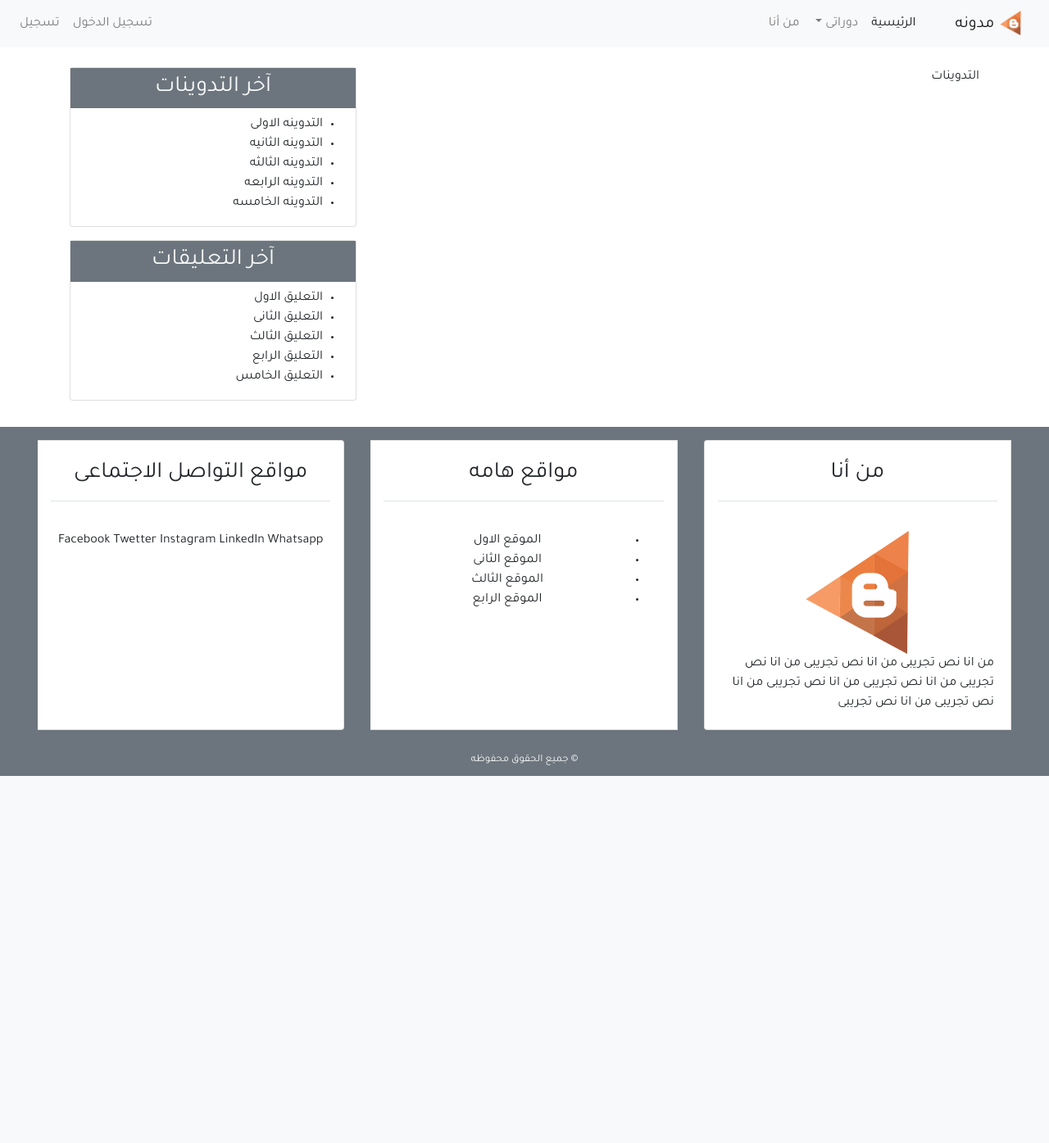
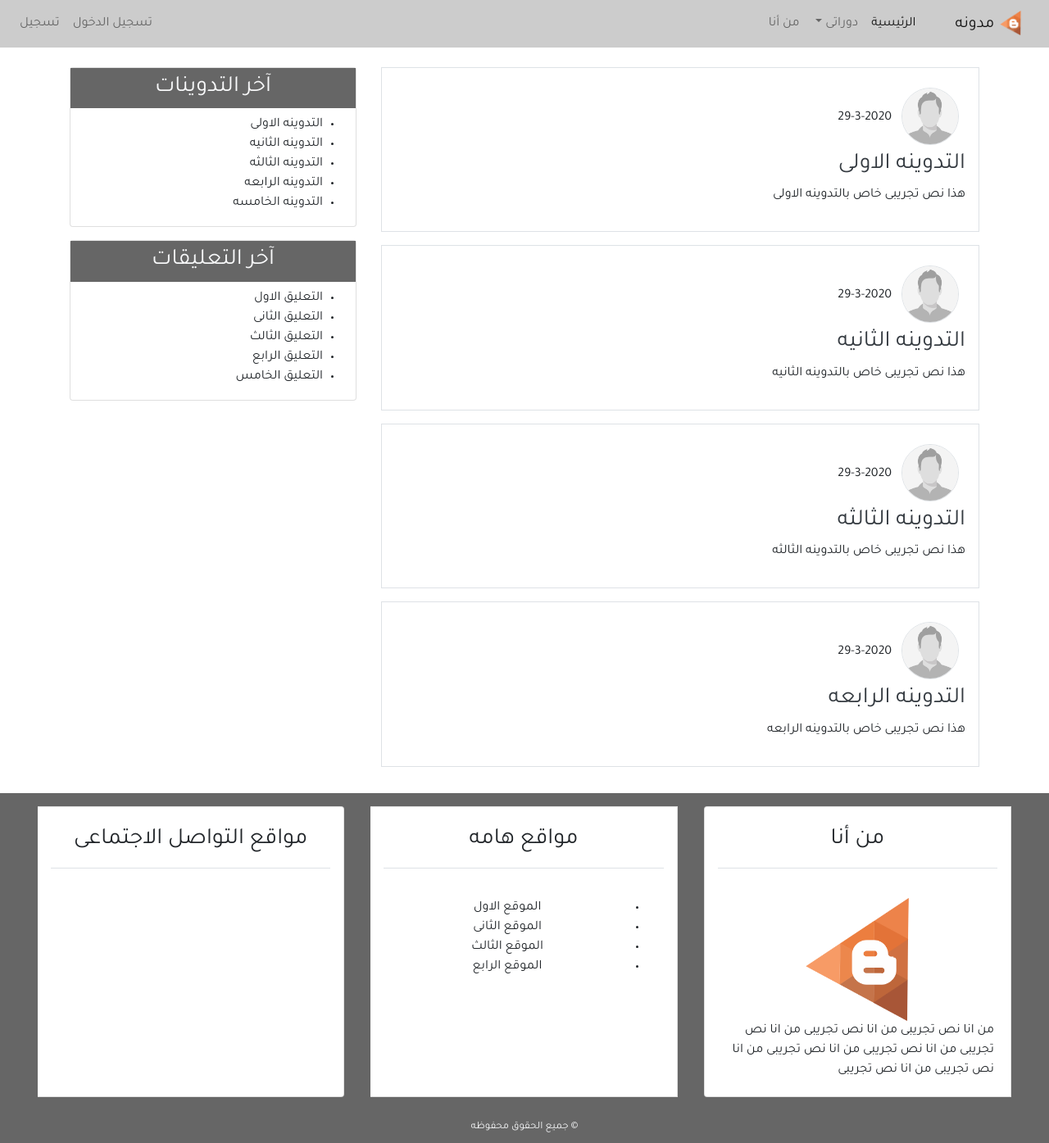
Before and after one commit to Mohamedghalab/Mohamedghalab, a Django app: page / in a window 1280 px wide. Shown: the whole page at 82% size. Before the commit the page ends 947 px from the top, so only its background shows below. Run offline with Django 3.2, Linux system fonts and the light colour scheme; some libraries are stand-ins or nearby versions.

Commit message:
base.html about.html fontawsem facebook , route

```diff
--- a/src/blog/static/blog/css/main.css
+++ b/src/blog/static/blog/css/main.css
@@ -15,3 +15,11 @@
 .dropdown-menu .dropdown-item{
     text-align:right;
 }
+
+.bg-secondary{
+    background-color: #666 !important;
+}
+
+.bg-light{
+    background-color: #ccc !important;
+}
--- /dev/null
+++ b/src/blog/templates/blog/base.html
@@ -0,0 +1,156 @@
+{% load static %}
+<!DOCTYPE html>
+<html lang="ar">
+<head>
+    <meta charset="UTF-8">
+    <meta name="viewport" content="width=device-width, initial-scale=1, shrink-to-fit=no">
+    <link rel="stylesheet" href="{% static 'blog/css/bootstrap.min.css' %}">
+    <link rel="stylesheet" href="{% static 'blog/css/main.css' %}">
+    <link rel="shortcut icon" href="{% static 'blog/images/favicon.SVG' %}">
+    {% if title %}
+        <title>مدونه | {{title}}</title>
+    {% else %}
+        <title>مدونه</title>
+    {% endif %}
+</head>
+<body>
+    <header>
+      <!--start Navbar-->
+        <nav class="navbar navbar-expand-lg navbar-light bg-light">
+            <a class="navbar-brand" href="#">
+              <img src="{% static 'blog/images/blog-logo.png' %}" alt="" width="30">
+              مدونه</a>
+            <button class="navbar-toggler" type="button" data-toggle="collapse" data-target="#navbarSupportedContent" aria-controls="navbarSupportedContent" aria-expanded="false" aria-label="Toggle navigation">
+              <span class="navbar-toggler-icon"></span>
+            </button>
+
+            <div class="collapse navbar-collapse" id="navbarSupportedContent">
+              <ul class="navbar-nav">
+                <li class="nav-item active">
+                  <a class="nav-link" href="{% url 'home' %}">الرئيسية <span class="sr-only">(current)</span></a>
+                </li>
+                <li class="nav-item dropdown">
+                  <a class="nav-link dropdown-toggle" href="#" id="navbarDropdown" role="button" data-toggle="dropdown" aria-haspopup="true" aria-expanded="false">
+                    دوراتى
+                  </a>
+                  <div class="dropdown-menu" aria-labelledby="navbarDropdown">
+                    <a class="dropdown-item" href="#">بايثون</a>
+                    <a class="dropdown-item" href="#">دجانجو</a>
+                    <div class="dropdown-divider"></div>
+                    <a class="dropdown-item" href="#">دورة ادارة نظام التعلم</a>
+                  </div>
+                </li>
+                <li class="nav-item">
+                    <a class="nav-link" href="{% url 'about' %}">من أنا</a>
+                </li>
+              </ul>
+              <ul class="navbar-nav mr-auto">
+                  <li class="nav-item"><a class='nav-link' href="">تسجيل الدخول</a> </li>
+                  <li class="nav-item"><a class='nav-link' href="">تسجيل</a></li>
+              </ul>
+            </div>
+        </nav>
+        <!--end Navbar-->
+    </header>
+
+    <section>
+      <div class="container">
+          <div class="row mt-4">
+              <div class="col-md-8">
+                {% block content %}
+
+                {% endblock content%}
+              </div>
+              <div class="col-md-4">
+                  <div class="card mb-3">
+                      <h3 class="text-center bg-secondary text-light p-2">آخر التدوينات</h3>
+                      <ul>
+                        <li>التدوينه الاولى</li>
+                        <li>التدوينه الثانيه</li>
+                        <li>التدوينه الثالثه</li>
+                        <li>التدوينه الرابعه</li>
+                        <li>التدوينه الخامسه</li>
+                      </ul>
+
+                  </div>
+                  <div class="card mb-3">
+                      <h3 class="text-center bg-secondary text-light p-2">آخر التعليقات</h3>
+                      <ul>
+                        <li>التعليق الاول</li>
+                        <li>التعليق الثانى</li>
+                        <li>التعليق الثالث</li>
+                        <li>التعليق الرابع</li>
+                        <li>التعليق الخامس</li>
+                      </ul>
+
+                  </div>
+              </div>
+          </div>
+      </div>
+    </section>
+
+    <footer class="bg-secondary">
+      <div class="container-fluid">
+        <div class="raw">
+          <div class="col-md">
+            <div class="card-group mt-3">
+              <div class="card m-3">
+                <div class="card-title text-center border-bottom p-2 m-3">
+                <h3>من أنا</h3>
+              </div>
+              <div class="card-body ">
+                <div class="text-center" >
+                  <img src="{% static 'blog/images/blog-logo.png' %}" alt=""width="150">
+                </div>
+                من انا نص تجريبى من انا نص تجريبى
+                من انا نص تجريبى من انا نص تجريبى
+                من انا نص تجريبى من انا نص تجريبى من انا نص تجريبى
+              </div>
+
+              </div>
+              <div class="card m-3">
+                <div class="card-title text-center border-bottom p-2 m-3">
+                <h3> مواقع هامه</h3>
+              </div>
+              <div class="card-body text-center">
+                <ul>
+                  <li>الموقع الاول</li>
+                  <li>الموقع الثانى</li>
+                  <li>الموقع الثالث</li>
+                  <li>الموقع الرابع</li>
+                </ul>
+              </div>
+
+              </div>
+              <div class="card m-3">
+                <div class="card-title text-center border-bottom p-2 m-3">
+                <h3> مواقع التواصل الاجتماعى</h3>
+                </div>
+                <h2 class="card-body text-center">
+                  <a class="text-secondary" href=""><i class='fab fa-facebook'></i></a>
+                  <a class="text-secondary" href=""><i class='fab fa-whatsapp'></i></a>
+                  <a class="text-secondary" href=""><i class='fab fa-instagram'></i></a>
+                  <a class="text-secondary" href=""><i class='fab fa-linkedin'></i></a>
+                  <a class="text-secondary" href=""><i class='fab fa-twitter'></i></a>
+                </h2>
+
+              </div>
+            </div>
+          </div>
+        </div>
+
+        <div class="raw p-2 text-center">
+          <div class="col-md">
+            <small class="text-light">&copy جميع الحقوق محفوظه</small>
+          </div>
+        </div>
+      </div>
+    </footer>
+
+
+    <script src="{% static 'blog/js/jquery-3.4.1.slim.min.js' %}"></script>
+    <script src="{% static 'blog/js/popper.min.js' %}"></script>
+    <script src="{% static 'blog/js/bootstrap.min.js' %}"></script>
+    <script src="{% static 'blog/js/fontawesome-all.min.js' %}"></script>
+</body>
+</html>
--- a/src/blog/templates/blog/index.html
+++ b/src/blog/templates/blog/index.html
@@ -1,150 +1,12 @@
+{% extends 'blog/base.html' %}
 {% load static %}
-<!DOCTYPE html>
-<html lang="ar">
-<head>
-    <meta charset="UTF-8">
-    <meta name="viewport" content="width=device-width, initial-scale=1, shrink-to-fit=no">
-    <link rel="stylesheet" href="{% static 'blog/css/bootstrap.min.css' %}">
-    <link rel="stylesheet" href="{% static 'blog/css/main.css' %}">
-    <link rel="shortcut icon" href="{% static 'blog/images/favicon.SVG' %}">
-    <title>Document</title>
-</head>
-<body>
-    <header>
-      <!--start Navbar-->
-        <nav class="navbar navbar-expand-lg navbar-light bg-light">
-            <a class="navbar-brand" href="#">
-              <img src="{% static 'blog/images/blog-logo.png' %}" alt="" width="30">
-              مدونه</a>
-            <button class="navbar-toggler" type="button" data-toggle="collapse" data-target="#navbarSupportedContent" aria-controls="navbarSupportedContent" aria-expanded="false" aria-label="Toggle navigation">
-              <span class="navbar-toggler-icon"></span>
-            </button>
-
-            <div class="collapse navbar-collapse" id="navbarSupportedContent">
-              <ul class="navbar-nav">
-                <li class="nav-item active">
-                  <a class="nav-link" href="#">الرئيسية <span class="sr-only">(current)</span></a>
-                </li>
-                <li class="nav-item dropdown">
-                  <a class="nav-link dropdown-toggle" href="#" id="navbarDropdown" role="button" data-toggle="dropdown" aria-haspopup="true" aria-expanded="false">
-                    دوراتى
-                  </a>
-                  <div class="dropdown-menu" aria-labelledby="navbarDropdown">
-                    <a class="dropdown-item" href="#">بايثون</a>
-                    <a class="dropdown-item" href="#">دجانجو</a>
-                    <div class="dropdown-divider"></div>
-                    <a class="dropdown-item" href="#">دورة ادارة نظام التعلم</a>
-                  </div>
-                </li>
-                <li class="nav-item">
-                    <a class="nav-link" href="#">من أنا</a>
-                </li>
-              </ul>
-              <ul class="navbar-nav mr-auto">
-                  <li class="nav-item"><a class='nav-link' href="">تسجيل الدخول</a> </li>
-                  <li class="nav-item"><a class='nav-link' href="">تسجيل</a></li>
-              </ul>
-            </div>
-        </nav>
-        <!--end Navbar-->
-    </header>
-
-    <section>
-      <div class="container">
-          <div class="row mt-4">
-              <div class="col-md-8">
-                التدوينات
-              </div>
-              <div class="col-md-4">
-                  <div class="card mb-3">
-                      <h3 class="text-center bg-secondary text-light p-2">آخر التدوينات</h3>
-                      <ul>
-                        <li>التدوينه الاولى</li>
-                        <li>التدوينه الثانيه</li>
-                        <li>التدوينه الثالثه</li>
-                        <li>التدوينه الرابعه</li>
-                        <li>التدوينه الخامسه</li>
-                      </ul>
-
-                  </div>
-                  <div class="card mb-3">
-                      <h3 class="text-center bg-secondary text-light p-2">آخر التعليقات</h3>
-                      <ul>
-                        <li>التعليق الاول</li>
-                        <li>التعليق الثانى</li>
-                        <li>التعليق الثالث</li>
-                        <li>التعليق الرابع</li>
-                        <li>التعليق الخامس</li>
-                      </ul>
-
-                  </div>
-              </div>
-          </div>
-      </div>
-    </section>
-
-    <footer class="bg-secondary">
-      <div class="container-fluid">
-        <div class="raw">
-          <div class="col-md">
-            <div class="card-group mt-3">
-              <div class="card m-3">
-                <div class="card-title text-center border-bottom p-2 m-3">
-                <h3>من أنا</h3>
-              </div>
-              <div class="card-body ">
-                <div class="text-center" >
-                  <img src="{% static 'blog/images/blog-logo.png' %}" alt=""width="150">
-                </div>
-                من انا نص تجريبى من انا نص تجريبى
-                من انا نص تجريبى من انا نص تجريبى
-                من انا نص تجريبى من انا نص تجريبى من انا نص تجريبى
-              </div>
-
-              </div>
-              <div class="card m-3">
-                <div class="card-title text-center border-bottom p-2 m-3">
-                <h3> مواقع هامه</h3>
-              </div>
-              <div class="card-body text-center">
-                <ul>
-                  <li>الموقع الاول</li>
-                  <li>الموقع الثانى</li>
-                  <li>الموقع الثالث</li>
-                  <li>الموقع الرابع</li>
-                </ul>
-              </div>
-
-              </div>
-              <div class="card m-3">
-                <div class="card-title text-center border-bottom p-2 m-3">
-                <h3> مواقع التواصل الاجتماعى</h3>
-                </div>
-                <div class="card-body text-center">
-                  Facebook
-                  Twetter
-                  Instagram
-                  LinkedIn
-                  Whatsapp
-                </div>
-
-              </div>
-            </div>
-          </div>
-        </div>
-
-        <div class="raw p-2 text-center">
-          <div class="col-md">
-            <small class="text-light">&copy جميع الحقوق محفوظه</small>
-          </div>
-        </div>
-      </div>
-    </footer>
-
-
-    <script src="{% static 'blog/js/jquery-3.4.1.slim.min.js' %}"></script>
-    <script src="{% static 'blog/js/popper.min.js' %}"></script>
-    <script src="{% static 'blog/js/bootstrap.min.js' %}"></script>
-    <script src="{% static 'blog/js/fontawesome-all.min.js' %}"></script>
-</body>
-</html>
+{% block content %}
+  {% for post in posts %}
+    <div class='border mb-3 p-3'>
+      <img src="{% static 'blog/images/profile.jpg' %}" class="img-fluid rounded-circle border m-2" width="70px" alt="author image">
+      <span>{{post.date_posted}}</span>
+      <h3><a class='text-dark' href="">{{post.title}}</a></h4>
+      <p>{{post.content}}</p>
+    </div>
+  {% endfor %}
+{% endblock %}
--- a/src/blog/urls.py
+++ b/src/blog/urls.py
@@ -2,5 +2,6 @@
 from . import views
 
 urlpatterns = [
-    path('',views.home,name='blog-home')
+    path('', views.home, name='home'),
+    path('about/', views.about, name='about'),
 ]
--- a/src/blog/views.py
+++ b/src/blog/views.py
@@ -1,6 +1,38 @@
 from django.shortcuts import render
-from django.http import HttpResponse
 
+posts = [
+    {
+        'title':'التدوينه الاولى',
+        'content':'هذا نص تجريبى خاص بالتدوينه الاولى',
+        'author':'Mohamed ghalab',
+        'date_posted':'29-3-2020'
+    },
+    {
+        'title':'التدوينه الثانيه',
+        'content':'هذا نص تجريبى خاص بالتدوينه الثانيه',
+        'author':'Mohamed ghalab',
+        'date_posted':'29-3-2020'
+    },
+    {
+        'title':'التدوينه الثالثه',
+        'content':'هذا نص تجريبى خاص بالتدوينه الثالثه',
+        'author':'Mohamed ghalab',
+        'date_posted':'29-3-2020'
+    },
+    {
+        'title':'التدوينه الرابعه',
+        'content':'هذا نص تجريبى خاص بالتدوينه الرابعه',
+        'author':'Mohamed ghalab',
+        'date_posted':'29-3-2020'
+    }
+]
 
 def home(request):
-    return render(request,'blog/index.html',{})
+    context = {
+        'title':'الصفحة الرئيسيه',
+        'posts':posts,
+    }
+    return render(request,'blog/index.html',context)
+
+def about(request):
+    return render(request, 'blog/about.html')
```
Also changed, not shown: src/blog/templates/blog/about.html (added, +8 -0 lines), src/blog/static/blog/images/profile.jpg (added), 5 other files.
